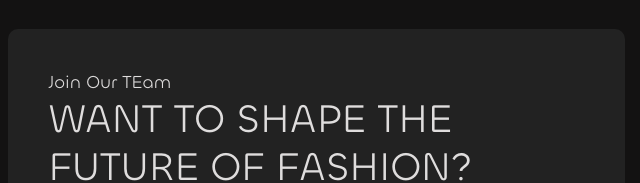
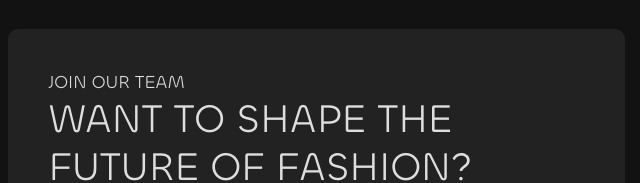
Before and after one commit to vasundhara-thakur/ALVY-Clone-UI, a plain HTML site: page index.html in a window 1280 px wide. Shown: the part 2497-2680 px from the top of the page, 639-1279 px from the left. Drawn offline with nearby package versions, Linux system fonts and the light colour scheme.

Commit message:
corrected

```diff
--- a/index.html
+++ b/index.html
@@ -172,7 +172,7 @@
             </div>
             <div class="bottom">
             <div class="text">
-                <p>Join Our TEam</p>
+                <p>Join Our Team</p>
                 <h1>Want to shape the future of Fashion?</h1>
             </div>
             <button><i class="ri-arrow-right-up-long-line"></i> Find Job</button>
--- a/style.scss
+++ b/style.scss
@@ -316,7 +316,7 @@ main{
         @include flex-property(3.5rem);
         @include bottom();
 
-        & > p{
+         p{
            text-transform: uppercase;
         }
 
```
Also changed, not shown: style.css, 1 other file.
